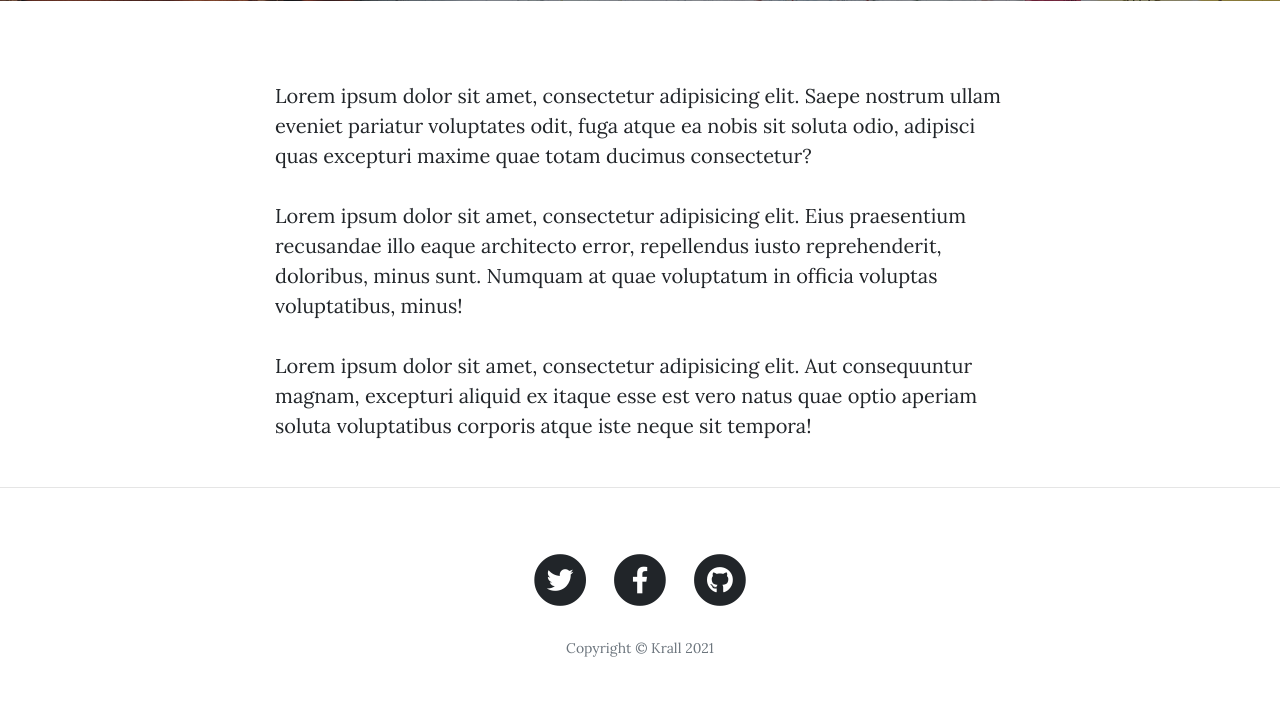
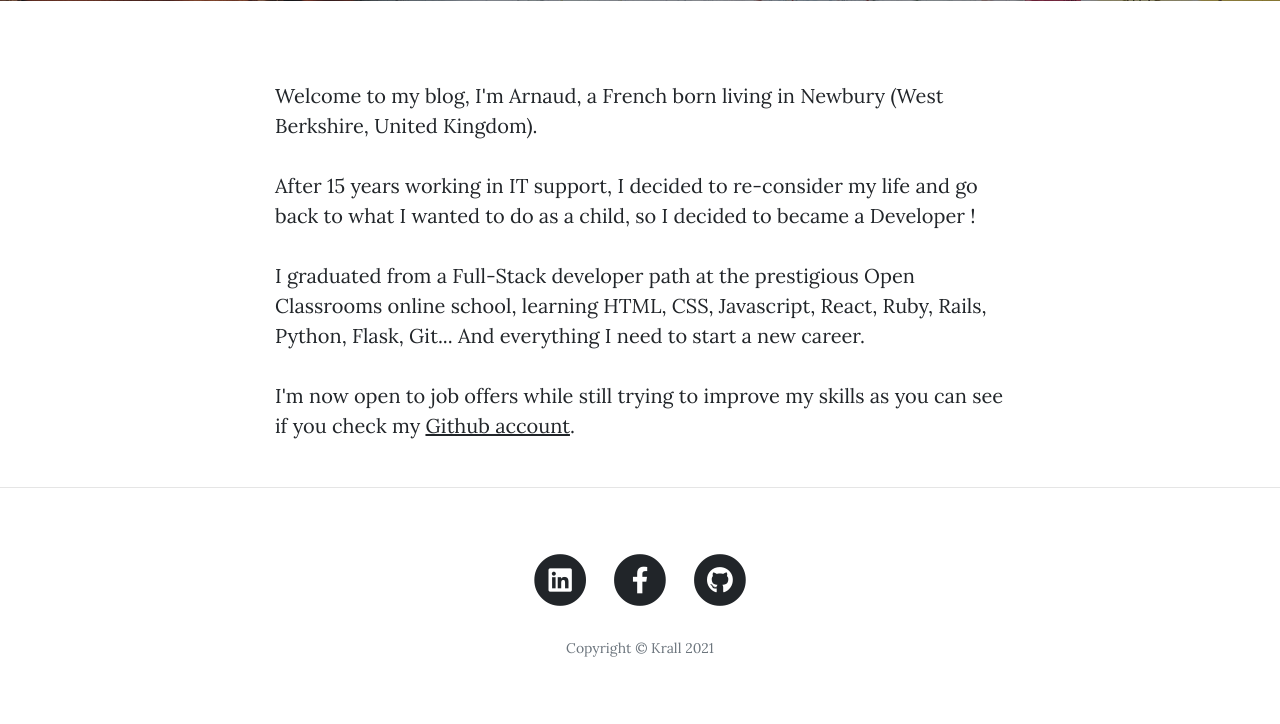
Before and after one commit to krallnyx/Blog_REST, a Flask app: page /about in a window 1280 px wide. Shown: the part 531-1255 px from the top of the page. Run offline with Flask 2, Linux system fonts and the light colour scheme; some libraries are stand-ins or nearby versions.

Commit message:
remove Lorem Ipsum on About page and contact form, everybody has a better email client anyway

```diff
--- a/pyproject.toml
+++ b/pyproject.toml
@@ -1,9 +1,9 @@
 [tool]
 [tool.poetry]
-authors = ["Your Name <you@example.com>"]
+authors = ["Krall <Arnaud@Jeanroch.net>"]
 name = "root"
-version = "0.0.0"
-description="flask template"
+version = "1.0.0"
+description="Krall's Blog"
 [tool.poetry.dependencies]
 flask = "==1.0.2"
 python = "^3.8"
--- a/templates/about.html
+++ b/templates/about.html
@@ -19,9 +19,10 @@
   <div class="container">
     <div class="row">
       <div class="col-lg-8 col-md-10 mx-auto">
-        <p>Lorem ipsum dolor sit amet, consectetur adipisicing elit. Saepe nostrum ullam eveniet pariatur voluptates odit, fuga atque ea nobis sit soluta odio, adipisci quas excepturi maxime quae totam ducimus consectetur?</p>
-        <p>Lorem ipsum dolor sit amet, consectetur adipisicing elit. Eius praesentium recusandae illo eaque architecto error, repellendus iusto reprehenderit, doloribus, minus sunt. Numquam at quae voluptatum in officia voluptas voluptatibus, minus!</p>
-        <p>Lorem ipsum dolor sit amet, consectetur adipisicing elit. Aut consequuntur magnam, excepturi aliquid ex itaque esse est vero natus quae optio aperiam soluta voluptatibus corporis atque iste neque sit tempora!</p>
+        <p>Welcome to my blog, I'm Arnaud, a French born living in Newbury (West Berkshire, United Kingdom).</p>
+        <p>After 15 years working in IT support, I decided to re-consider my life and go back to what I wanted to do as a child, so I decided to became a Developer !</p>
+        <p>I graduated from a Full-Stack developer path at the prestigious Open Classrooms online school, learning HTML, CSS, Javascript, React, Ruby, Rails, Python, Flask, Git... And everything I need to start a new career.</p>
+        <p>I'm now open to job offers while still trying to improve my skills as you can see if you check my <a href="https://github.com/krallnyx">Github account</a>.</p>
       </div>
     </div>
   </div>
--- a/templates/contact.html
+++ b/templates/contact.html
@@ -19,10 +19,10 @@
   <div class="container">
     <div class="row">
       <div class="col-lg-8 col-md-10 mx-auto">
-        <p>Want to get in touch? Fill out the form below to send me a message and I will get back to you as soon as possible!</p>
+        <p>Want to get in touch? Send me a message at arnaud@jeanroch.net and I will get back to you as soon as possible!</p>
         <!-- Contact Form - Enter your email address on line 19 of the mail/contact_me.php file to make this form work. -->
         <!-- WARNING: Some web hosts do not allow emails to be sent through forms to common mail hosts like Gmail or Yahoo. It's recommended that you use a private domain email address! -->
-        <!-- To use the contact form, your site must be on a live web host with PHP! The form will not work locally! -->
+        <!-- To use the contact form, your site must be on a live web host with PHP! The form will not work locally!
         <form name="sentMessage" id="contactForm" novalidate>
           <div class="control-group">
             <div class="form-group floating-label-form-group controls">
@@ -55,7 +55,7 @@
           <br>
           <div id="success"></div>
           <button type="submit" class="btn btn-primary" id="sendMessageButton">Send</button>
-        </form>
+        </form> -->
       </div>
     </div>
   </div>
--- a/templates/footer.html
+++ b/templates/footer.html
@@ -5,15 +5,15 @@
         <div class="col-lg-8 col-md-10 mx-auto">
           <ul class="list-inline text-center">
             <li class="list-inline-item">
-              <a href="#">
+              <a href="https://www.linkedin.com/in/arnaud-jeanroch/">
                 <span class="fa-stack fa-lg">
                   <i class="fas fa-circle fa-stack-2x"></i>
-                  <i class="fab fa-twitter fa-stack-1x fa-inverse"></i>
+                  <i class="fab fa-linkedin fa-stack-1x fa-inverse"></i>
                 </span>
               </a>
             </li>
             <li class="list-inline-item">
-              <a href="#">
+              <a href="https://www.facebook.com/ajeanroch">
                 <span class="fa-stack fa-lg">
                   <i class="fas fa-circle fa-stack-2x"></i>
                   <i class="fab fa-facebook-f fa-stack-1x fa-inverse"></i>
@@ -21,7 +21,7 @@
               </a>
             </li>
             <li class="list-inline-item">
-              <a href="#">
+              <a href="https://github.com/krallnyx">
                 <span class="fa-stack fa-lg">
                   <i class="fas fa-circle fa-stack-2x"></i>
                   <i class="fab fa-github fa-stack-1x fa-inverse"></i>
--- a/templates/header.html
+++ b/templates/header.html
@@ -5,8 +5,8 @@
 
   <meta charset="utf-8">
   <meta name="viewport" content="width=device-width, initial-scale=1, shrink-to-fit=no">
-  <meta name="description" content="">
-  <meta name="author" content="">
+  <meta name="description" content="Krall's Blog">
+  <meta name="author" content="Krall">
 
   <title>Krall's Blog</title>
 
```
